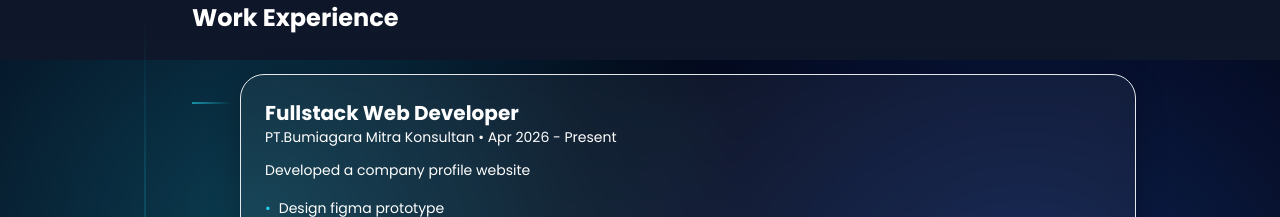
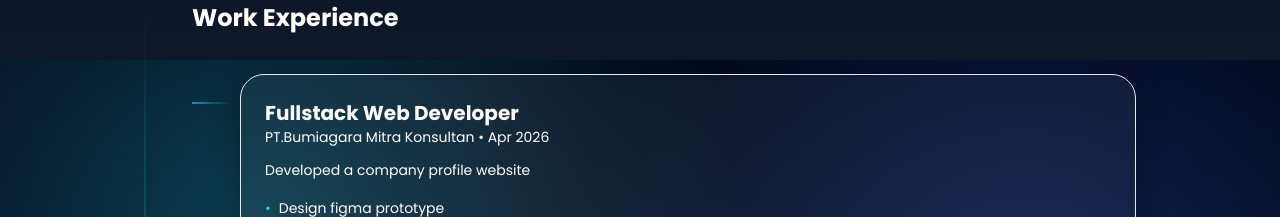
Before and after one commit to Yusyfina/portofolio, a React (Vite) app: page / in a window 1280 px wide. Shown: the part 3140-3357 px from the top of the page. Built offline with nearby package versions, Linux system fonts and the light colour scheme; no server answers; the database is empty.

Commit message:
Update project

```diff
--- a/src/pages/Experience.jsx
+++ b/src/pages/Experience.jsx
@@ -5,7 +5,7 @@ const workExp = [
   {
     role: "Fullstack Web Developer",
     company: "PT.Bumiagara Mitra Konsultan",
-    date: "Apr 2026 - Present",
+    date: "Apr 2026",
     desc: "Developed a company profile website",
     points: [
       "Design figma prototype",
```
